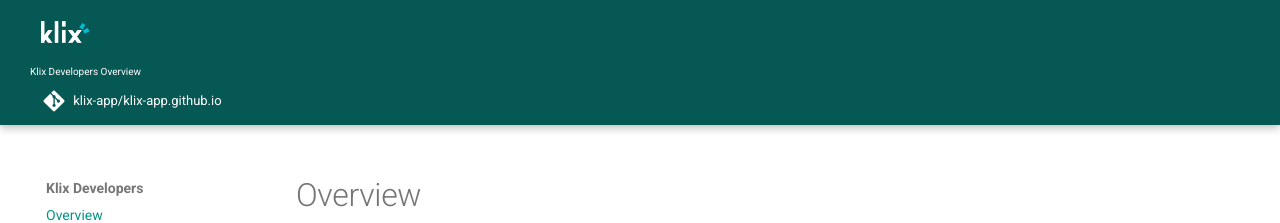
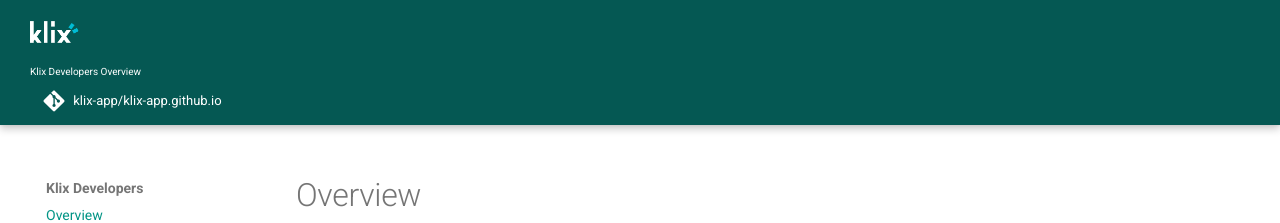
Before and after one commit to klix-app/klix-developer-documentation-website, an MkDocs documentation site: the page built from docs/index.md, in a window 1280 px wide. Shown: the top 223 px of the page. Built offline with MkDocs 1.6.1 and Material for MkDocs 9.7.7, drawn with Linux system fonts in a browser that asks for light colours; comment, search, counter and statistics services are not loaded.

Commit message:
Change alignment of Klix logo

```diff
--- a/mkdocs.yml
+++ b/mkdocs.yml
@@ -8,7 +8,7 @@ theme:
     primary: 'Teal'
     accent: 'Teal'
   logo: 'images/logo.png'
-  favicon: 'images/logo.png'
+  favicon: 'images/favicon.png'
 google_analytics:
   - 'UA-149580135-1'
   - 'auto'
```
Also changed, not shown: docs/images/logo.png.
